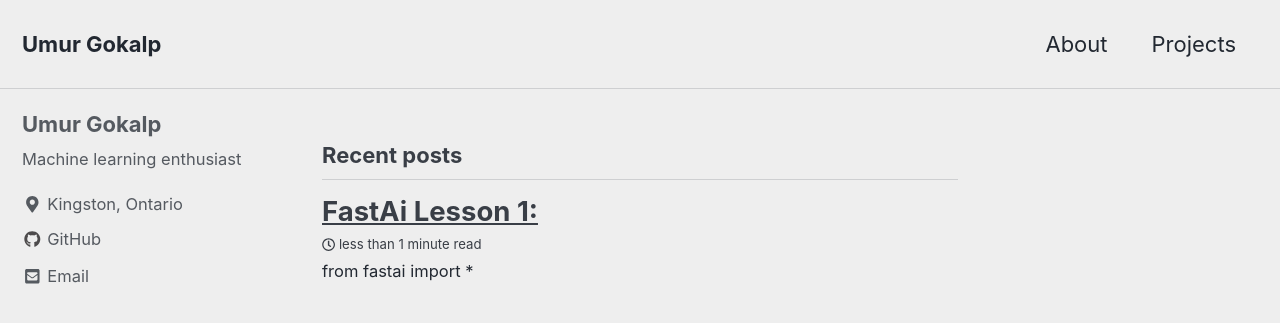
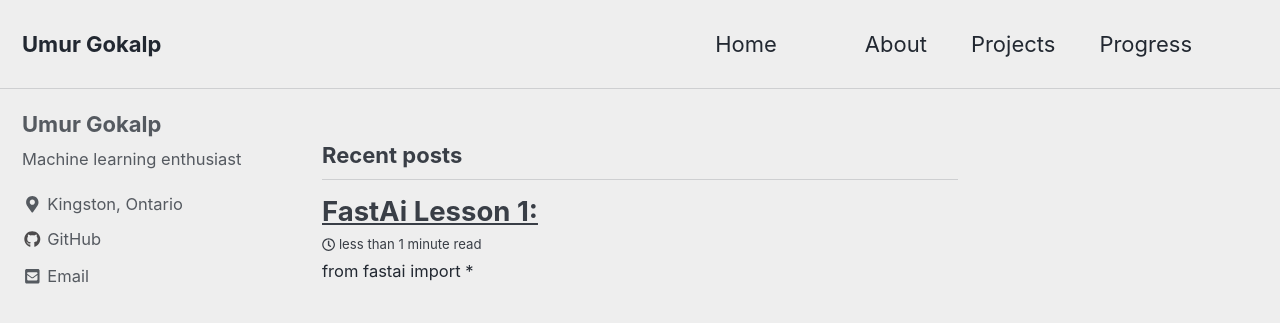
Before and after one commit to uGokalp/ugokalp.github.io-Old, a Jekyll site: the page built from index.html, in a window 1280 px wide and 900 px high. Shown: the top 323 px of the window. Built offline with Jekyll 4.4.1, drawn with Linux system fonts in a browser that asks for light colours; cached includes are drawn as plain includes; nearby versions of some CDN libraries; the list of posts is cut into pages by our own code.

Commit message:
progress

```diff
--- a/_data/navigation.yml
+++ b/_data/navigation.yml
@@ -1,9 +1,14 @@
 # main links
 main:
+  - title: "Home"
+  - url: /
+
   - title: "About"
     url: /about/
   - title: "Projects"
     url: /projects/
+  - title: "Progress"
+  - url: /progress/
   # - title: "Sample Posts"
   #   url: /year-archive/
   # - title: "Sample Collections"
```
Also changed, not shown: _pages/progress.md (added, +9 -0 lines).
